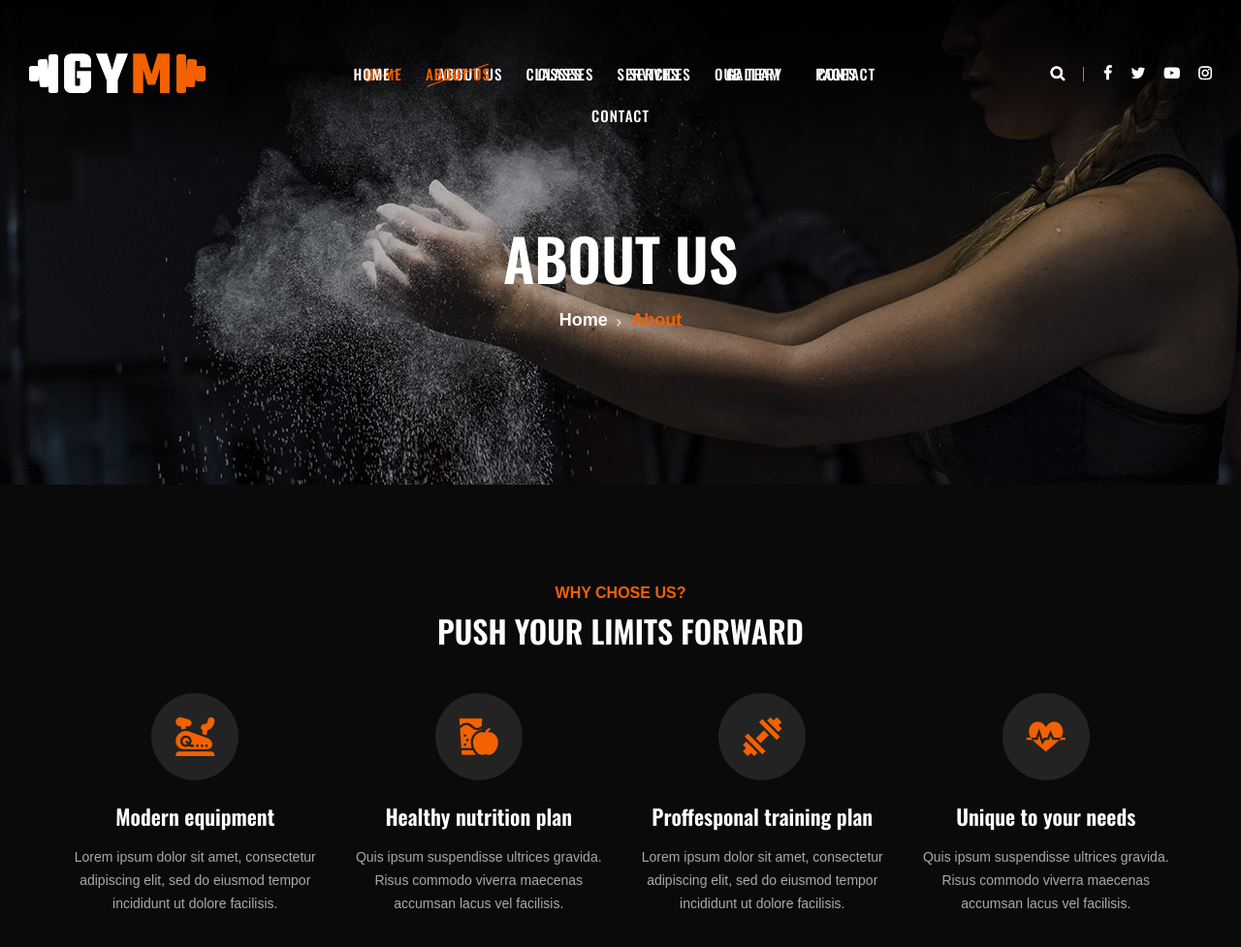
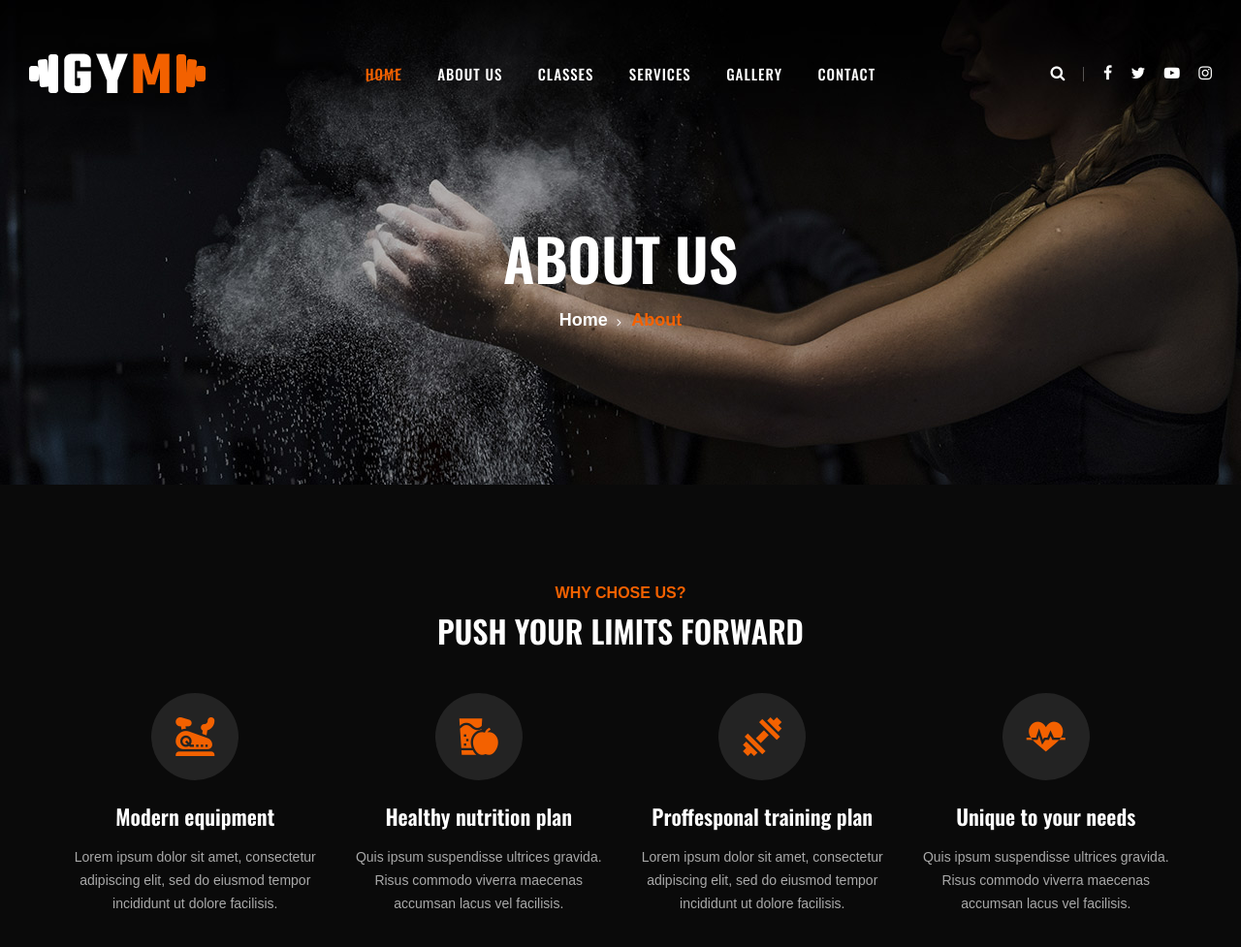
Before and after one commit to leopanthers/trial3, a plain HTML site: page about-us.html in a window 1280 px wide. Shown: the top 977 px of the page at 97% size. Drawn offline with nearby package versions, Linux system fonts and the light colour scheme; a web font is replaced by a local one.

Commit message:
Update about-us.html

```diff
--- a/about-us.html
+++ b/about-us.html
@@ -78,61 +78,6 @@
                             <li><a href="./class-details.html">Classes</a></li>
                             <li><a href="./services.html">Services</a></li>
                             <li><a href="./gallery.html">Gallery</a></li>
-                            <li><a href="./contact.html">Contact</a></li>
-                        </ul>
-                    </nav>
-                </div>
-                <div class="col-lg-3">
-                    <div class="top-option">
-                        <div class="to-search search-switch">
-                            <i class="fa fa-search"></i>
-                        </div>
-                        <div class="to-social">
-                            <a href="#"><i class="fa fa-facebook"></i></a>
-                            <a href="#"><i class="fa fa-twitter"></i></a>
-                            <a href="#"><i class="fa fa-youtube-play"></i></a>
-                            <a href="#"><i class="fa fa-instagram"></i></a>
-                        </div>
-                    </div>
-                </div>
-            </div>
-            <div class="canvas-open">
-                <i class="fa fa-bars"></i>
-            </div>
-        </div>
-    </header>
-    <!-- Header End -->
-
-        <!-- Header Section Begin -->
-    <header class="header-section">
-        <div class="container-fluid">
-            <div class="row">
-                <div class="col-lg-3">
-                    <div class="logo">
-                        <a href="./index.html">
-                            <img src="img/logo.png" alt="">
-                        </a>
-                    </div>
-                </div>
-                <div class="col-lg-6">
-                    <nav class="nav-menu">
-                        <ul>
-                            <li><a href="./index.html">Home</a></li>
-                            <li class="active"><a href="./about-us.html">About Us</a></li>
-                            <li><a href="./class-details.html">Classes</a></li>
-                            <li><a href="./services.html">Services</a></li>
-                            <li><a href="./team.html">Our Team</a></li>
-                            <li><a href="#">Pages</a>
-                                <ul class="dropdown">
-                                    <li><a href="./about-us.html">About us</a></li>
-                                    <li><a href="./class-timetable.html">Classes timetable</a></li>
-                                    <li><a href="./bmi-calculator.html">Bmi calculate</a></li>
-                                    <li><a href="./team.html">Our team</a></li>
-                                    <li><a href="./gallery.html">Gallery</a></li>
-                                    <li><a href="./blog.html">Our blog</a></li>
-                                    <li><a href="./404.html">404</a></li>
-                                </ul>
-                            </li>
                             <li><a href="./contact.html">Contact</a></li>
                         </ul>
                     </nav>
```
